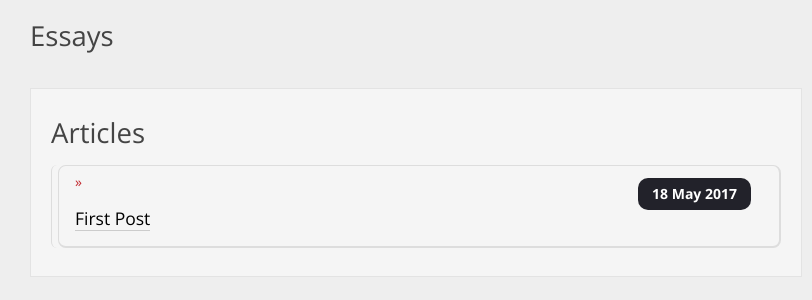
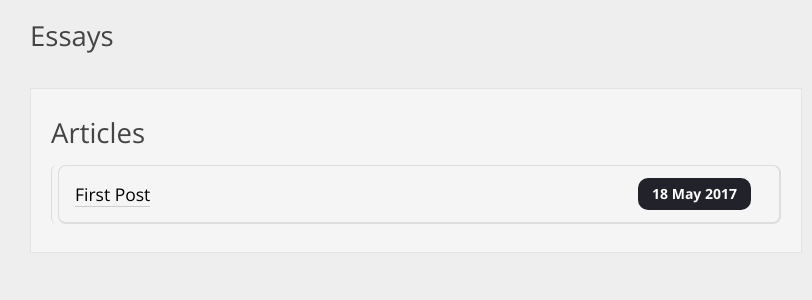
Before and after one commit to mattmacy/mattmacy.github.io, a Jekyll site: the page built from blog/index.html, in a window 1280 px wide. Shown: the top 300 px of the page, without its empty margins (25-837 px from the left). Built offline with Jekyll 4.4.1, drawn with Linux system fonts in a browser that asks for light colours.

Commit message:
remove chevron

```diff
--- a/blog/index.html
+++ b/blog/index.html
@@ -14,7 +14,7 @@ title: Essays
 	<ul class="page-listings">
 
 	  {% for post in site.posts %}
-	    <li><span class=date>{{ post.date | date_to_string }}</span> » <h3><a href="{{ post.url }}" title="{{ post.title }}">{{ post.title }}</a></h3></li>
+	    <li><span class=date>{{ post.date | date_to_string }}</span> <h3><a href="{{ post.url }}" title="{{ post.title }}">{{ post.title }}</a></h3></li>
 	  {% endfor %}
 	</ul>
 
```
